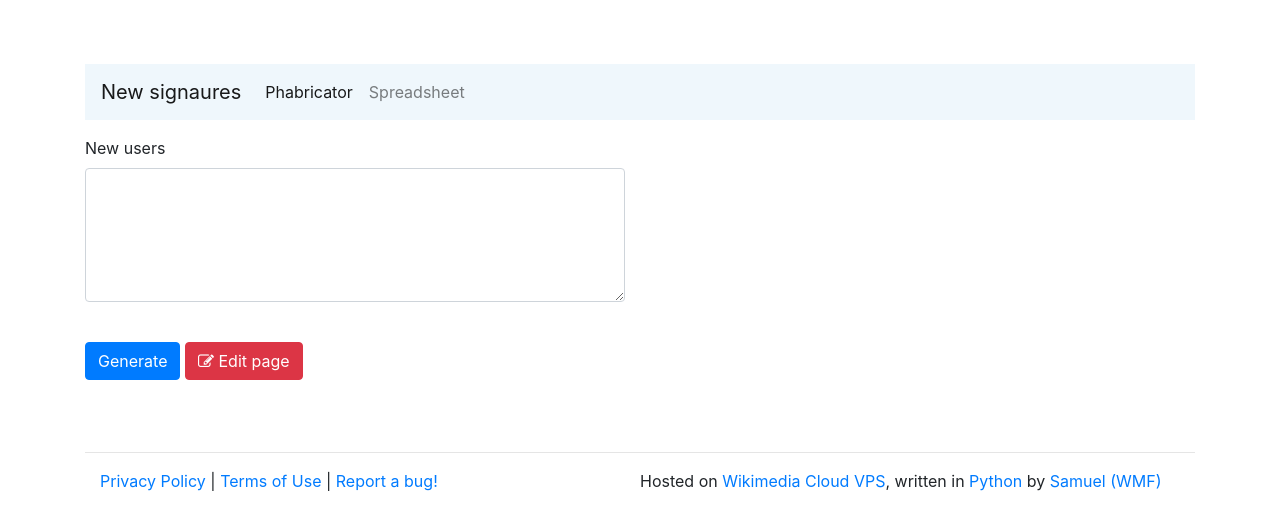
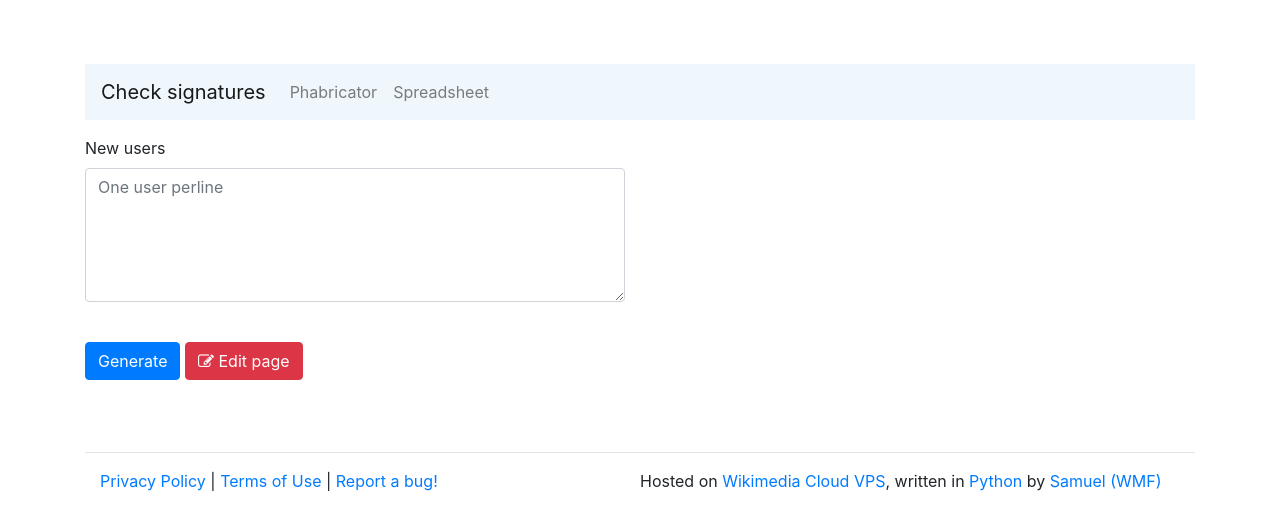
Before and after one commit to samuelguebo/tsbot-nda, a Python web app: template templates/nda-temp.html in a window 1280 px wide. Shown: the part 56-586 px from the top of the page. Run offline with Jinja, Linux system fonts and the light colour scheme; the template is opened without the code that fills it, so the values that code supplies are empty; some libraries are stand-ins or nearby versions.

Commit message:
[IMPR] Placeholders

```diff
--- a/templates/nda-temp.html
+++ b/templates/nda-temp.html
@@ -6,13 +6,13 @@
 		<h1 class="clearfix">{{title}}</h1>
 	</div>
 	<nav class="navbar navbar-expand-lg navbar-light" style="background-color: #eff7fc;">
-		<a class="navbar-brand" href="#">New signaures</a>
+		<a class="navbar-brand" href="#">Check signatures</a>
 		  <ul class="navbar-nav mr-auto">
-			<li class="nav-item active">
-			  <a class="nav-link" href="{{phabricator_list}}">Phabricator</a>
+			<li class="nav-item">
+			  <a class="nav-link" href="{{phab_list}}">Phabricator</a>
 			</li>
 			<li class="nav-item">
-			  <a class="nav-link" href="{{spreadsheet_list}}">Spreadsheet</a>
+			  <a class="nav-link" href="{{spread_list}}">Spreadsheet</a>
 			</li>
 
 		  </ul>
@@ -22,12 +22,12 @@
 		<form "{{ url_for('nda.index') }}" method="post" class="col-md-6">
 
 				<div class="form-group">
-						<textarea name="previous_content" class="form-control" rows="5" cols="80" style="display:none">{{remote_wiki_text}}</textarea>
+						<textarea name="previous_content" class="form-control" rows="5" cols="80" style="display:none" >{{remote_wiki_text}}</textarea>
 				</div>
 
 				<div class="form-group">
 						<label for="new_users">New users</label>
-						<textarea name="new_users" class="form-control" rows="5" cols="80"></textarea>
+						<textarea name="new_users" class="form-control" rows="5" cols="80" placeholder="One user perline"></textarea>
 				</div>
 
 				<!-- Diffs -->
```
